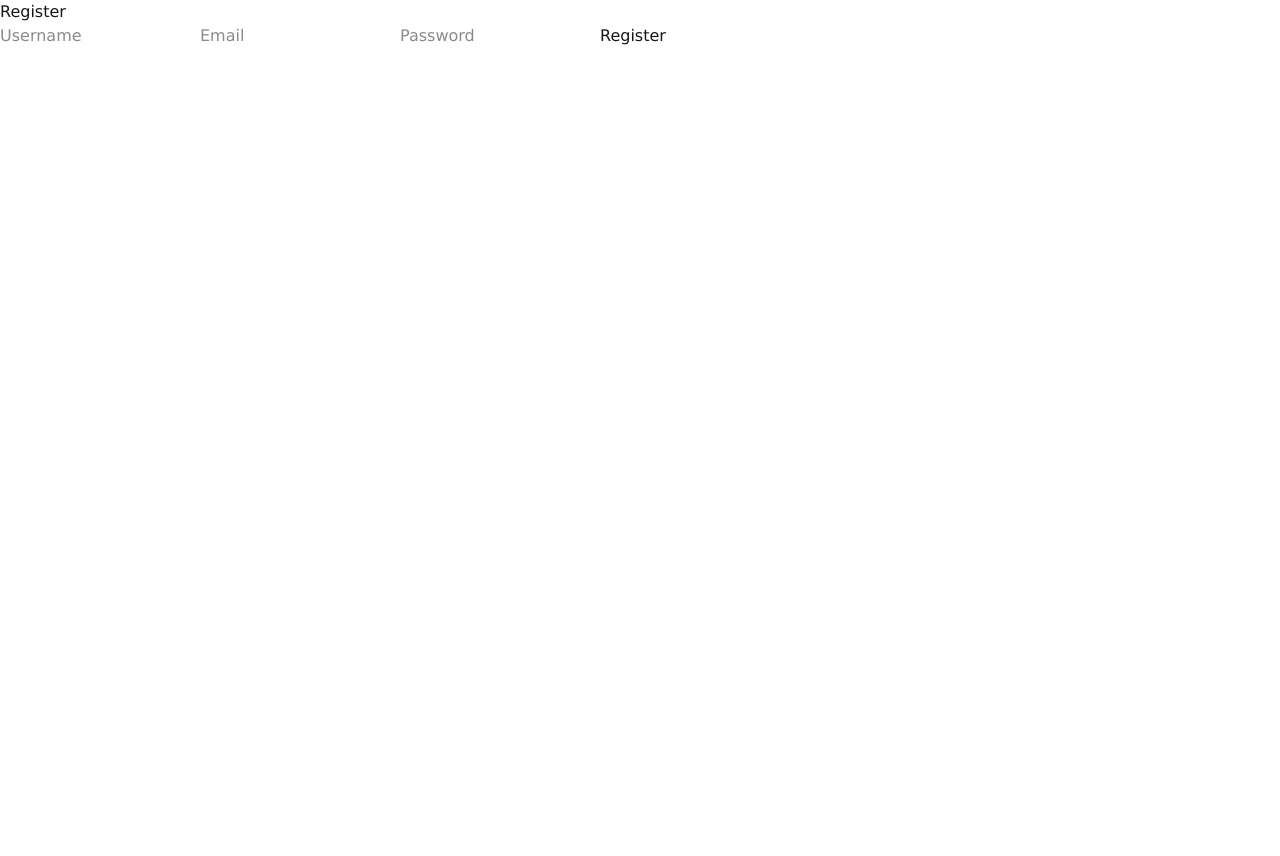
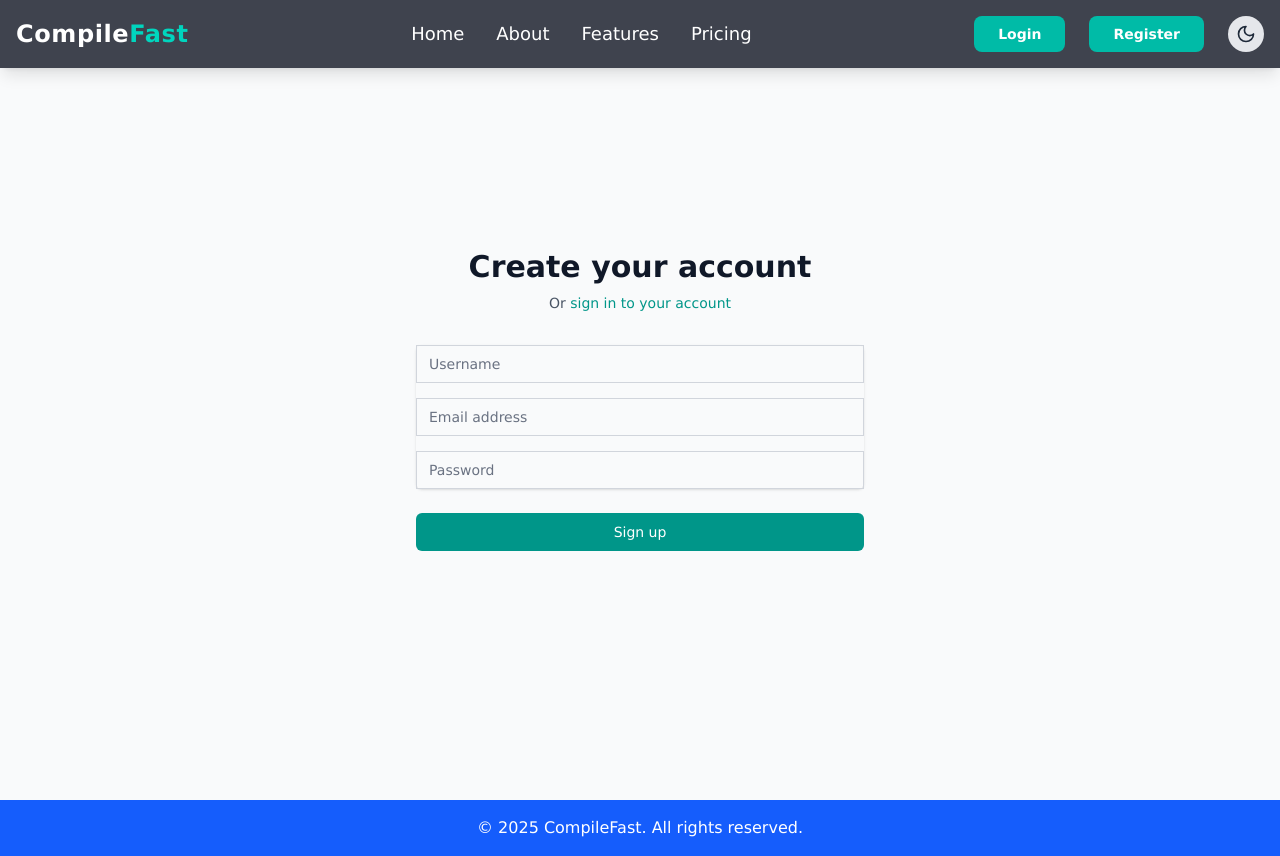
Before and after one commit to snehavish595/CompileFast, a Next.js app in the folder frontend/: page /register in a window 1280 px wide. Before the commit the page ends 800 px from the top, so only its background shows below. Built offline with nearby package versions, Linux system fonts and the light colour scheme.

Commit message:
styling the registration and login page

```diff
--- a/frontend/src/app/login/page.jsx
+++ b/frontend/src/app/login/page.jsx
@@ -1,12 +1,9 @@
 "use client";
+
 import React, { useState } from "react";
-import api from "../api";  // Axios instance
-import { jwtDecode } from "jwt-decode";
-
-
-
-
-
+import api from "../api";
+import Navbar from "./../components/Navbar";
+import Footer from "./../components/Footer";
 
 const Login = () => {
   const [username, setUsername] = useState("");
@@ -15,41 +12,80 @@
   const handleLogin = async (e) => {
     e.preventDefault();
     try {
-      const response = await api.post("login/", { username, password });
-      const { access_token, refresh_token } = response.data;
-
-      // Store tokens in localStorage
-      localStorage.setItem("access_token", access_token);
-      localStorage.setItem("refresh_token", refresh_token);
-
-      const decodedToken = jwtDecode(access_token);
-      console.log(decodedToken);
-
-      alert("Login successful!");
+      const response = await api.post("/login/", {
+        username,
+        password,
+      });
+      console.log("Login successful:", response.data);
+      alert("Login successful!");  // Display success message
     } catch (error) {
-      alert("Login failed: " + error.response.data.error);
+      alert("Login failed: " + error.response.data.error);  // Display error message
     }
   };
 
   return (
+    <>
+    <Navbar/>
+    <div className="min-h-screen bg-gray-50 dark:bg-gray-900 flex items-center justify-center py-16 px-4 sm:px-6 lg:px-8">
+      <div className="max-w-md w-full space-y-8">
         <div>
-      <h2>Login</h2>
-      <form onSubmit={handleLogin}>
+          <h2 className="text-3xl font-extrabold text-center text-gray-900 dark:text-white">
+            Sign in to your account
+          </h2>
+          <p className="mt-2 text-center text-sm text-gray-600 dark:text-gray-300">
+            Or{" "}
+            <a href="/register" className="font-medium text-teal-600 hover:text-teal-500">
+              create a new account
+            </a>
+          </p>
+        </div>
+        <form className="mt-8 space-y-6" onSubmit={handleLogin}>
+          <div className="rounded-md shadow-sm -space-y-px">
+            <div>
+              <label htmlFor="username" className="sr-only">
+                Username
+              </label>
               <input
+                id="username"
+                name="username"
                 type="text"
-          placeholder="Username"
+                required
                 value={username}
                 onChange={(e) => setUsername(e.target.value)}
+                className="appearance-none rounded-none relative block w-full px-3 py-2 border border-gray-300 dark:border-gray-600 dark:bg-gray-800 dark:text-white placeholder-gray-500 dark:placeholder-gray-400 focus:outline-none focus:ring-teal-500 focus:border-teal-500 sm:text-sm"
+                placeholder="Username"
               />
+            </div>
+            <div className="mt-4">
+              <label htmlFor="password" className="sr-only">
+                Password
+              </label>
               <input
+                id="password"
+                name="password"
                 type="password"
-          placeholder="Password"
+                required
                 value={password}
                 onChange={(e) => setPassword(e.target.value)}
+                className="appearance-none rounded-none relative block w-full px-3 py-2 border border-gray-300 dark:border-gray-600 dark:bg-gray-800 dark:text-white placeholder-gray-500 dark:placeholder-gray-400 focus:outline-none focus:ring-teal-500 focus:border-teal-500 sm:text-sm"
+                placeholder="Password"
               />
-        <button type="submit">Login</button>
+            </div>
+          </div>
+
+          <div>
+            <button
+              type="submit"
+              className="group relative w-full flex justify-center py-2 px-4 border border-transparent text-sm font-medium rounded-md text-white bg-teal-600 hover:bg-teal-700 focus:outline-none focus:ring-2 focus:ring-offset-2 focus:ring-teal-500"
+            >
+              Sign in
+            </button>
+          </div>
         </form>
       </div>
+    </div>
+    <Footer/>
+    </>
   );
 };
 
--- a/frontend/src/app/register/page.jsx
+++ b/frontend/src/app/register/page.jsx
@@ -2,14 +2,28 @@
 
 import React, { useState } from "react";  // Import useState
 import api from "../api";  // Axios instance
+import Footer from "../components/Footer";  // Import Footer component
+import Navbar from "../components/Navbar";  // Import Navbar component
 
 const Register = () => {
   const [username, setUsername] = useState("");  // Initialize username state
   const [email, setEmail] = useState("");  // Initialize email state
   const [password, setPassword] = useState("");  // Initialize password state
+  const [loading, setLoading] = useState(false);  // Track loading state
+  const [errorMessage, setErrorMessage] = useState("");  // Store error message
 
   const handleSubmit = async (e) => {
     e.preventDefault();
+    setLoading(true);
+    setErrorMessage("");  // Reset previous error message
+
+    // Validate form fields before sending request
+    if (!username || !email || !password) {
+      setErrorMessage("Please fill in all fields.");
+      setLoading(false);
+      return;
+    }
+
     try {
       const response = await api.post("/register/", {
         username,
@@ -17,37 +31,112 @@
         password,
       });
       console.log("Registration successful:", response.data);
-      alert(response.data.message);  // Display success message
+      alert("Registration successful! Please log in.");
+      // Optionally, redirect to the login page after successful registration
+      window.location.href = "/login";
     } catch (error) {
-      alert("Registration failed:", error.response.data);  // Display error message
+      console.error("Registration failed:", error);
+      setErrorMessage(error.response ? error.response.data : "Registration failed. Please try again.");
+    } finally {
+      setLoading(false);
     }
   };
 
   return (
+    <>
+      <Navbar />
+      <div className="min-h-screen bg-gray-50 dark:bg-gray-900 flex items-center justify-center py-16 px-4 sm:px-6 lg:px-8">
+        <div className="max-w-md w-full space-y-8">
           <div>
-      <h2>Register</h2>
-      <form onSubmit={handleSubmit}>
+            <h2 className="text-3xl font-extrabold text-center text-gray-900 dark:text-white">
+              Create your account
+            </h2>
+            <p className="mt-2 text-center text-sm text-gray-600 dark:text-gray-300">
+              Or{" "}
+              <a href="/login" className="font-medium text-teal-600 hover:text-teal-500">
+                sign in to your account
+              </a>
+            </p>
+          </div>
+          {/* Error message */}
+          {errorMessage && (
+            <div className="text-red-500 text-center">
+              <p>{errorMessage}</p>
+            </div>
+          )}
+          <form className="mt-8 space-y-6" onSubmit={handleSubmit}>
+            <div className="rounded-md shadow-sm -space-y-px">
+              {/* Username Field */}
+              <div>
+                <label htmlFor="username" className="sr-only">
+                  Username
+                </label>
                 <input
+                  id="username"
+                  name="username"
                   type="text"
+                  required
+                  value={username}
+                  onChange={(e) => setUsername(e.target.value)}
+                  className="appearance-none rounded-none relative block w-full px-3 py-2 border border-gray-300 dark:border-gray-600 dark:bg-gray-800 dark:text-white placeholder-gray-500 dark:placeholder-gray-400 focus:outline-none focus:ring-teal-500 focus:border-teal-500 sm:text-sm"
                   placeholder="Username"
-          value={username}
-          onChange={(e) => setUsername(e.target.value)}  // Update username state
                 />
+              </div>
+
+              {/* Email Field */}
+              <div className="mt-4">
+                <label htmlFor="email" className="sr-only">
+                  Email address
+                </label>
                 <input
+                  id="email"
+                  name="email"
                   type="email"
-          placeholder="Email"
+                  required
                   value={email}
-          onChange={(e) => setEmail(e.target.value)}  // Update email state
+                  onChange={(e) => setEmail(e.target.value)}
+                  className="appearance-none rounded-none relative block w-full px-3 py-2 border border-gray-300 dark:border-gray-600 dark:bg-gray-800 dark:text-white placeholder-gray-500 dark:placeholder-gray-400 focus:outline-none focus:ring-teal-500 focus:border-teal-500 sm:text-sm"
+                  placeholder="Email address"
                 />
+              </div>
+
+              {/* Password Field */}
+              <div className="mt-4">
+                <label htmlFor="password" className="sr-only">
+                  Password
+                </label>
                 <input
+                  id="password"
+                  name="password"
                   type="password"
+                  required
+                  value={password}
+                  onChange={(e) => setPassword(e.target.value)}
+                  className="appearance-none rounded-none relative block w-full px-3 py-2 border border-gray-300 dark:border-gray-600 dark:bg-gray-800 dark:text-white placeholder-gray-500 dark:placeholder-gray-400 focus:outline-none focus:ring-teal-500 focus:border-teal-500 sm:text-sm"
                   placeholder="Password"
-          value={password}
-          onChange={(e) => setPassword(e.target.value)}  // Update password state
                 />
-        <button type="submit">Register</button>
+              </div>
+            </div>
+
+            {/* Submit Button */}
+            <div>
+              <button
+                type="submit"
+                disabled={loading} // Disable button when loading
+                className="group relative w-full flex justify-center py-2 px-4 border border-transparent cursor-pointer text-sm font-medium rounded-md text-white bg-teal-600 hover:bg-teal-700 focus:outline-none focus:ring-2 focus:ring-offset-2 focus:ring-teal-500"
+              >
+                {loading ? (
+                  <span>Loading...</span> // Show loading text
+                ) : (
+                  <span>Sign up</span> // Normal text when not loading
+                )}
+              </button>
+            </div>
           </form>
         </div>
+      </div>
+      <Footer />
+    </>
   );
 };
 
```
Lines whose indentation alone changed are shown as unchanged.
